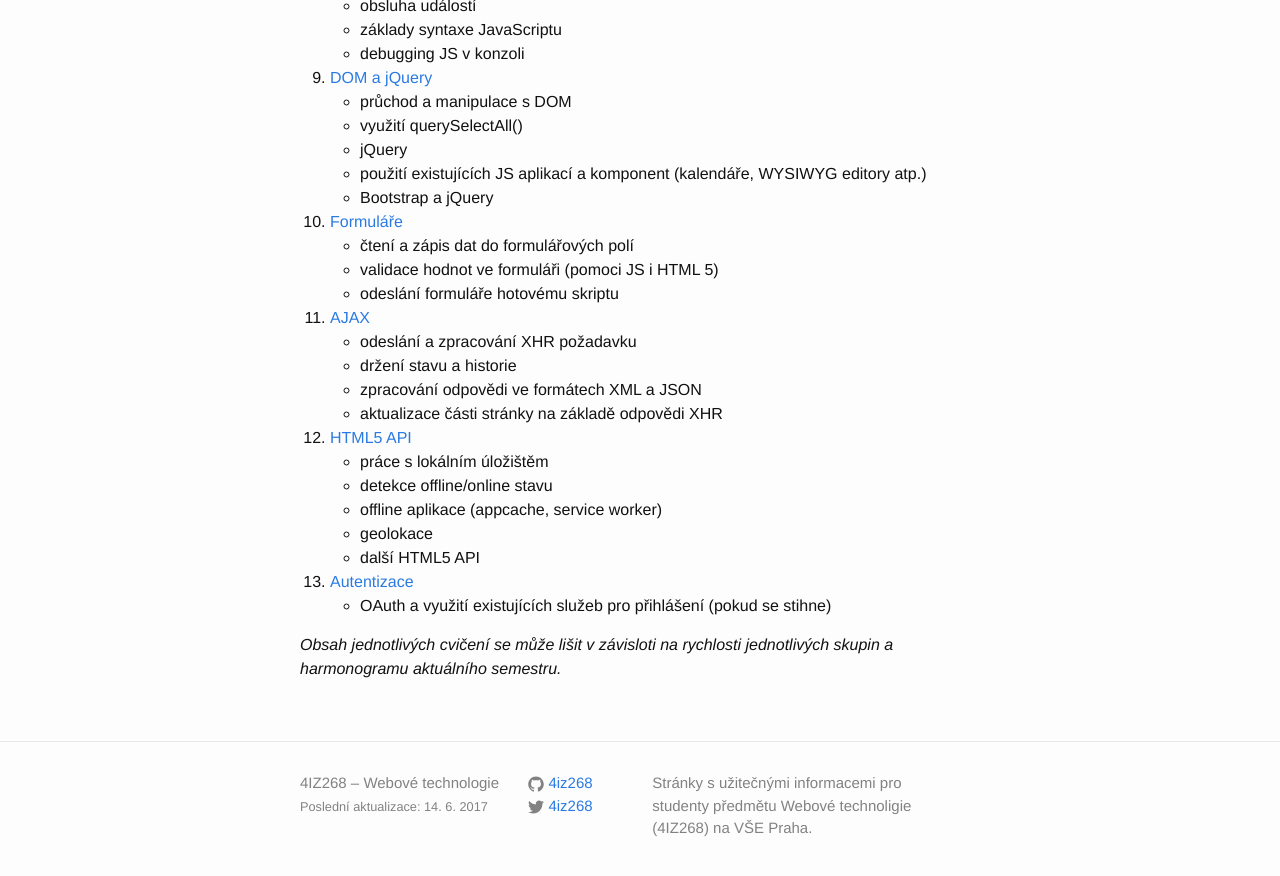
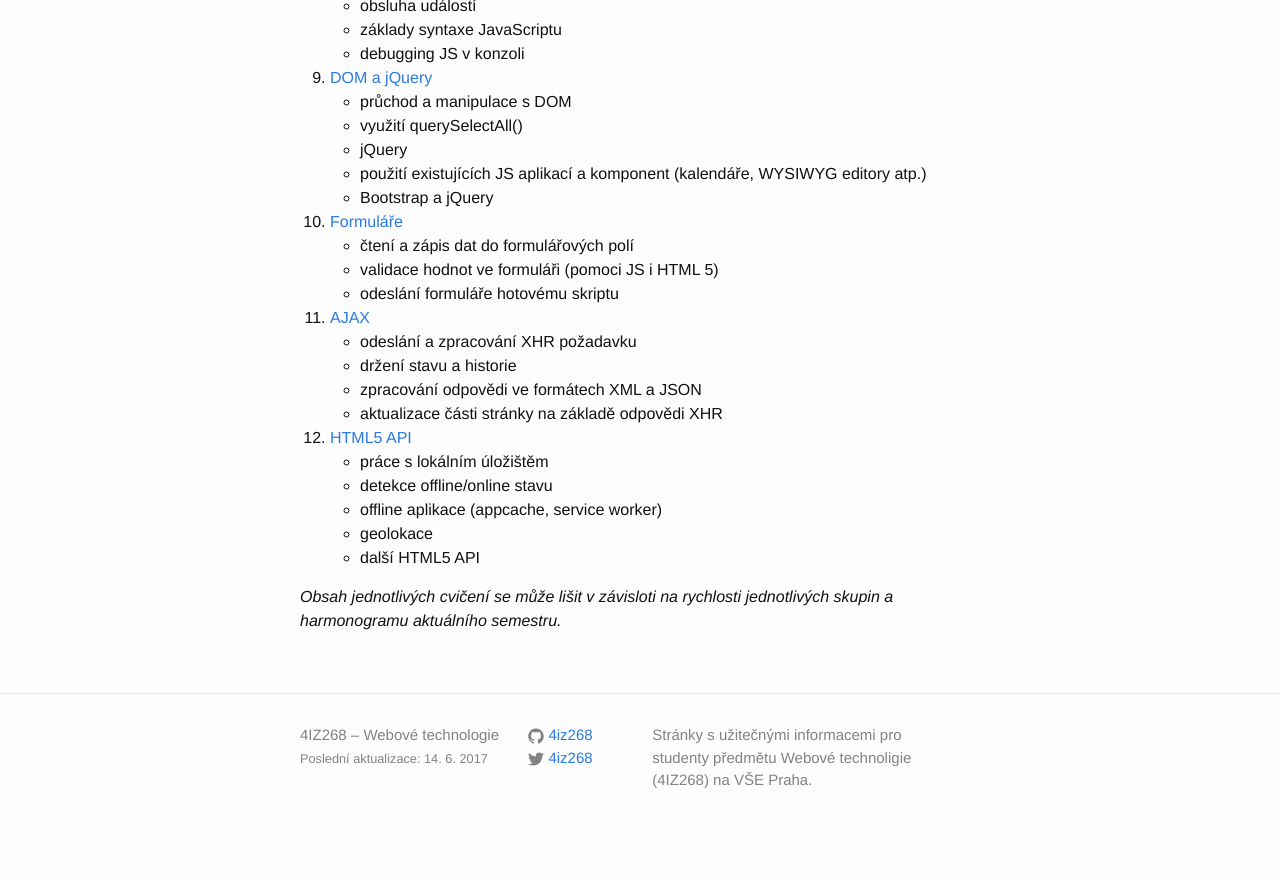
Before and after one commit to 4iz268/4iz268.github.io, a Jekyll site: the page built from cviceni/index.md, in a window 1280 px wide and 900 px high, scrolled down 1122 px. Shown: the top 876 px of the window. Built offline with Jekyll 4.4.1, drawn with Linux system fonts in a browser that asks for light colours; nearby versions of some CDN libraries; after the commit the page ends 1974 px from its top, so only the background shows below that.

Commit message:
Odstraněn link na cvičení o OAuth
OAuth dáme do 4iz278

```diff
--- a/cviceni/index.md
+++ b/cviceni/index.md
@@ -67,7 +67,5 @@ Přibližná náplň cvičení:
    * offline aplikace (appcache, service worker)
    * geolokace
    * další HTML5 API
-13. [Autentizace](https://github.com/4iz268/cviceni/tree/master/13-autentizace/)
-   * OAuth a využití existujících služeb pro přihlášení (pokud se stihne)
 
 *Obsah jednotlivých cvičení se může lišit v závisloti na rychlosti jednotlivých skupin a harmonogramu aktuálního semestru.*
```
